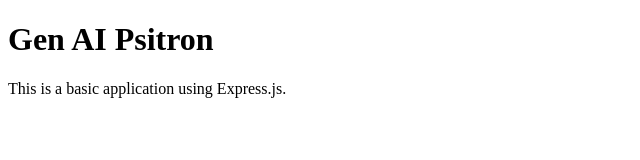
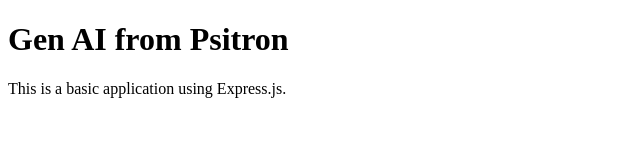
Before and after one commit to yogi0348/github-actions-nodejs, a website: page public/index.html in a window 1280 px wide. Shown: the whole page, without its empty margins (0-640 px from the left). Drawn offline with Linux system fonts and the light colour scheme.

```diff
--- a/public/index.html
+++ b/public/index.html
@@ -6,7 +6,7 @@
     <title>Simple Node.js App</title>
 </head>
 <body>
-    <h1>Gen AI Psitron</h1>
+    <h1>Gen AI from Psitron</h1>
     <p>This is a basic application using Express.js.</p>
 </body>
 </html>
```
